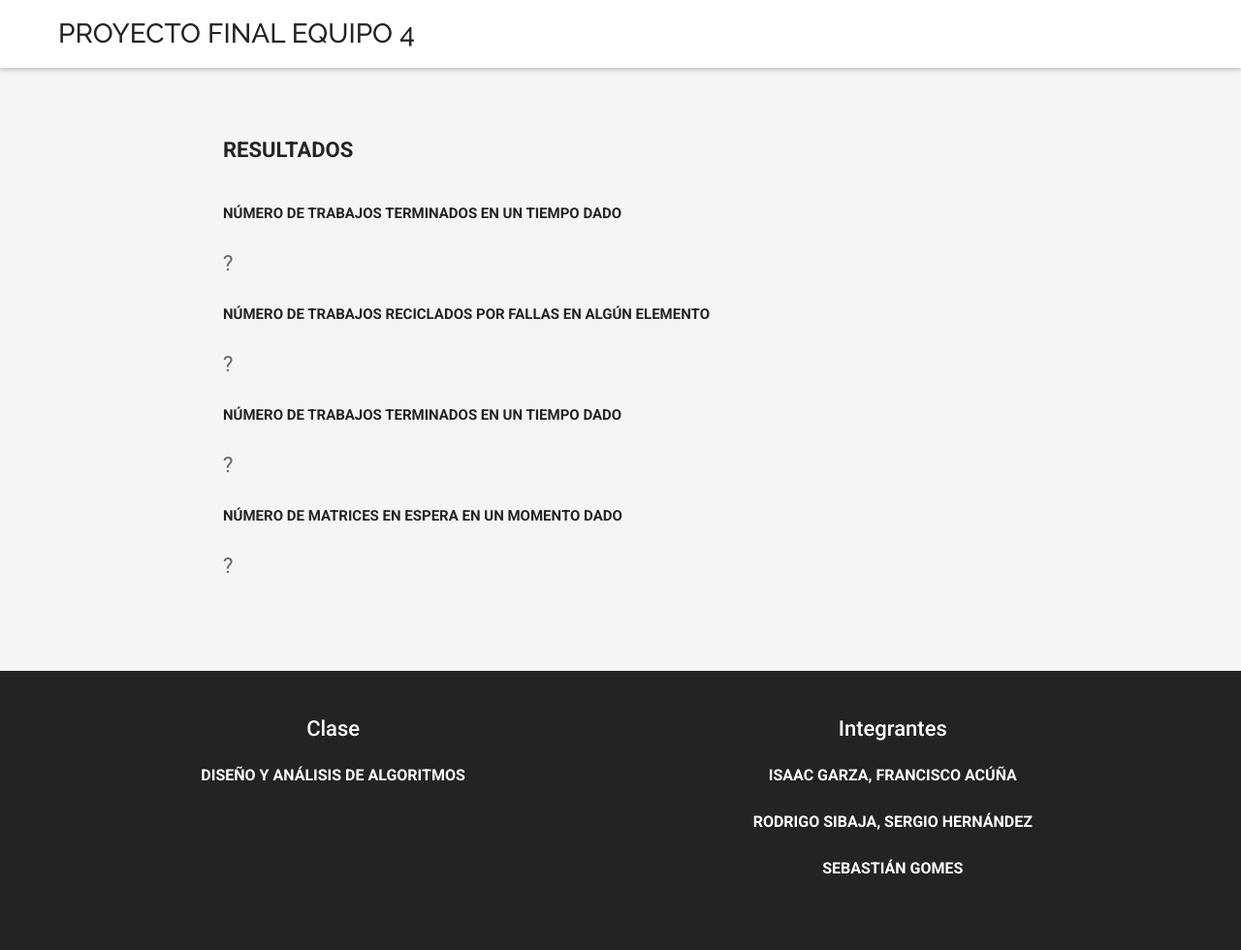
After one commit to tec-csf/tc2017-pf-primavera-2020-equipo-4-1, a PHP site: page /simulation.html in a window 1280 px wide. The commit adds this page. Shown: the whole page at 97% size. Run offline with PHP 8.4, Linux system fonts and the light colour scheme; some libraries are stand-ins or nearby versions.

Commit message:
se cambia de página el php

```diff
--- a/frontend/elements-sility-vcard-cv-resume-html-template-E6LGKK-pmdnc9gX-03-27 (1)/sility/scripts/contact.php
+++ b/frontend/elements-sility-vcard-cv-resume-html-template-E6LGKK-pmdnc9gX-03-27 (1)/sility/scripts/contact.php
@@ -9,8 +9,9 @@ if ($_SERVER['REQUEST_METHOD'] == 'POST') {
 		$process = $_POST['process'];
 		$nuc = $_POST['nuc'];
 		$c = $_POST['c'];
-		$output = shell_exec("./pro $x $alfa $beta $delta $gamma $process $nuc $c");
-		echo "<h4>$output</h4>";
+		$output = shell_exec("cd ../../../../api; ./pro $x $alfa $beta $delta $gamma $process $nuc $c");
+		//echo "<h4>$output</h4>";
+		header( 'Location: ../simulation.html' ) ;
 	}else {
 		echo "<h4>FALTO UN DATO</h4>";
 	}
--- /dev/null
+++ b/frontend/elements-sility-vcard-cv-resume-html-template-E6LGKK-pmdnc9gX-03-27 (1)/sility/simulation.html
@@ -0,0 +1,109 @@
+<!DOCTYPE html>
+<html lang="en">
+	<head>
+
+		<meta charset="utf-8">
+		<meta http-equiv="X-UA-Compatible" content="IE=edge">
+		<meta name="viewport" content="width=device-width, initial-scale=1">
+		<title>Distribución de trabajos en una red de nodos disrtibuidos</title>
+
+		<!-- Bootstrap -->
+		<link href="css/bootstrap.min.css" rel="stylesheet">
+		<!-- Material Design Icons -->
+		<link href="fonts/material-design-iconic-font/css/material-design-iconic-font.min.css" rel="stylesheet">
+		<!-- Font Awesome -->
+		<link href="http://maxcdn.bootstrapcdn.com/font-awesome/4.3.0/css/font-awesome.min.css" rel="stylesheet">
+		<!-- Ionicons -->
+		<link href="fonts/ionicons/css/ionicons.min.css" rel="stylesheet">
+		<!-- Owl Carousel -->
+		<link href="css/owl.carousel.css" rel="stylesheet">
+		<link href="css/owl.theme.default.css" rel="stylesheet">
+		<!-- Style.css -->
+		<link href="css/style.css" rel="stylesheet">
+
+		<!-- HTML5 shim and Respond.js for IE8 support of HTML5 elements and media queries -->
+		<!-- WARNING: Respond.js doesn't work if you view the page via file:// -->
+		<!--[if lt IE 9]>
+			<script src="https://oss.maxcdn.com/html5shiv/3.7.2/html5shiv.min.js"></script>
+			<script src="https://oss.maxcdn.com/respond/1.4.2/respond.min.js"></script>
+		<![endif]-->
+
+	</head>
+	<body>
+		<!-- Header -->
+		<header class="header">
+			<div class="bottom clearfix">
+				<div class="title"><a href="index.html">Proyecto Final Equipo 4</a></div>
+				<a href="" class="responsive-menu-open">Menu <i class="fa fa-bars"></i></a>
+			</div> <!-- end .bottom -->
+		</header> <!-- end .header -->
+		<!-- Sections -->
+		<div class="sections">
+			<div class="sections-wrapper clearfix">
+
+				<!-- Home -->
+				<section id="section8">
+					<div class="container">
+            <h2>Resultados</h2>
+            <div class="meta">
+              <div class = "content">
+                <h5>Número de trabajos terminados en un tiempo dado</h5>
+                <p>?</p>
+              </div><!-- end .content -->
+              <div class = "content">
+                <h5>Número de trabajos reciclados por fallas en algún elemento</h5>
+                <p>?</p>
+                <div class = "content">
+                  <h5>Número de trabajos terminados en un tiempo dado</h5>
+                  <p>?</p>
+                </div><!-- end .content -->
+                <div class = "content">
+                  <h5>Número de matrices en espera en un momento dado</h5>
+                  <p>?</p>
+              </div><!-- end .content -->
+					</div> <!-- end .container -->
+				</section> <!-- end #section1 -->
+
+			</div> <!-- end .sections-wrapper -->
+		</div> <!-- end .sections -->
+
+		<!-- Footer -->
+		<footer class="footer">
+			<div class="top">
+				<div class="container">
+					<div class="row">
+						<div class="col-sm-4">
+							<p>Clase</p>
+							<h4>Diseño y análisis de algoritmos</h4>
+						</div> <!-- end .col-sm-4 -->
+						<div class="col-sm-4">
+							<p>Integrantes</p>
+								<h4>Isaac Garza, Francisco Acúña</h4>
+								<h4>Rodrigo Sibaja, Sergio Hernández</h4>
+								<h4>Sebastián Gomes</h4>
+							</div> <!-- end .social-icons -->
+						</div> <!-- end .col-sm-4 -->
+	 <!-- end .bottom -->
+		</footer> <!-- end .footer -->
+
+		<!-- jQuery -->
+		<script src="js/jquery-1.11.2.min.js"></script>
+		<!-- Bootstrap -->
+		<script src="js/bootstrap.min.js"></script>
+		<!-- Inview -->
+		<script src="js/jquery.inview.min.js"></script>
+		<!-- SmoothScroll -->
+		<script src="js/smoothscroll.js"></script>
+		<!-- jQuery Knob -->
+		<script src="js/jquery.knob.min.js"></script>
+		<!-- Owl Carousel -->
+		<script src="js/owl.carousel.min.js"></script>
+		<!-- Isotope -->
+		<script src="js/isotope.pkgd.min.js"></script>
+		<!-- Images Loaded -->
+		<script src="js/imagesloaded.pkgd.min.js"></script>
+		<!-- Scripts.js -->
+		<script src="js/scripts.js"></script>
+
+	</body>
+</html>
```
Also changed, not shown: 2 other files.
